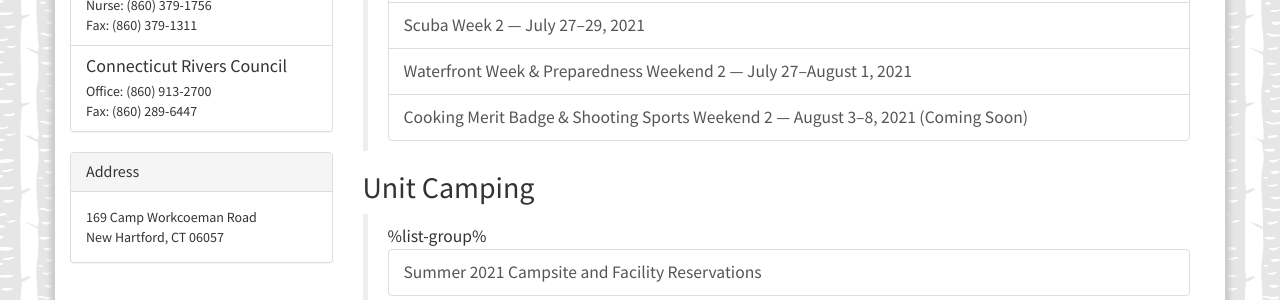
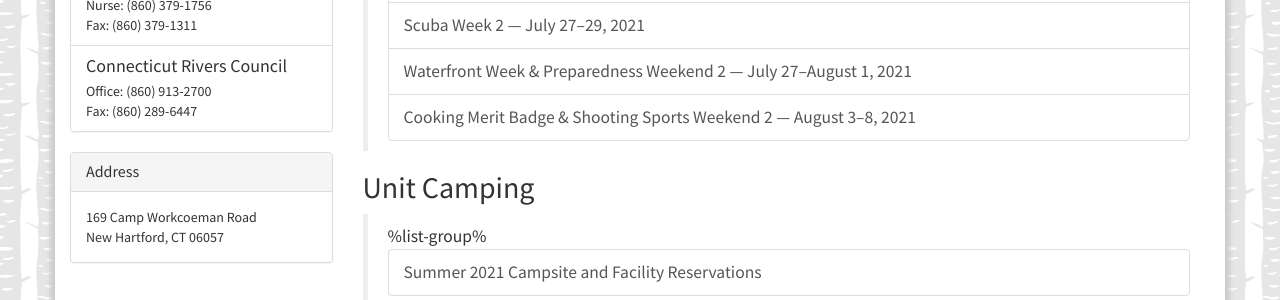
Before and after one commit to campworkcoeman/campworkcoeman.org, a Jekyll site: the page built from scouts-bsa/register.md, in a window 1280 px wide. Shown: the part 1081-1381 px from the top of the page. Built offline with Jekyll 4.4.1, drawn with Linux system fonts in a browser that asks for light colours; nearby versions of some CDN libraries; Markdown is read by kramdown in place of the engine named in the settings.

Commit message:
Add new registration link and Cooking MB price.

```diff
--- a/scouts-bsa/register.md
+++ b/scouts-bsa/register.md
@@ -25,7 +25,7 @@
 > <a href="https://scoutingevent.com/066-44692-120388" class="list-group-item">Outdoor Skills Week & Shooting Sports Weekend 1 --- July 13--18, 2021</a>
 > <a href="https://scoutingevent.com/066-44907-120909" class="list-group-item">Scuba Week 2 --- July 27--29, 2021</a>
 > <a href="https://scoutingevent.com/066-44692-120389" class="list-group-item">Waterfront Week & Preparedness Weekend 2 --- July 27--August 1, 2021</a>
-> <a href="https://scoutingevent.com/" class="list-group-item">Cooking Merit Badge & Shooting Sports Weekend 2 --- August 3--8, 2021 (Coming Soon)</a>
+> <a href="https://scoutingevent.com/066-44692-120390" class="list-group-item">Cooking Merit Badge & Shooting Sports Weekend 2 --- August 3--8, 2021</a>
 
 ## Unit Camping
 > %list-group%
```
Also changed, not shown: scouts-bsa/fees/index.md (+1 -0 lines).
